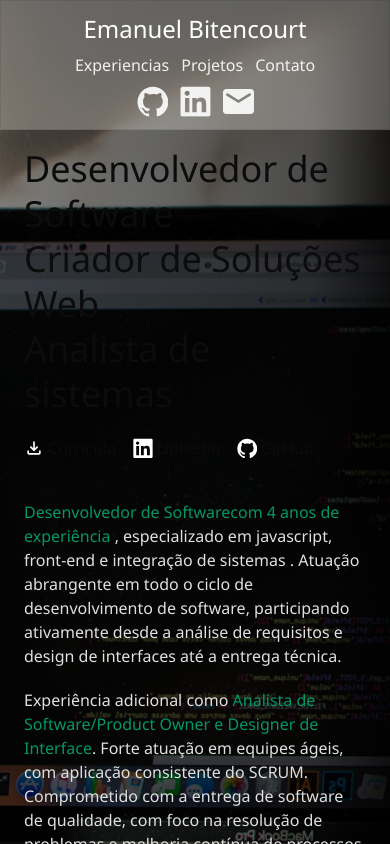
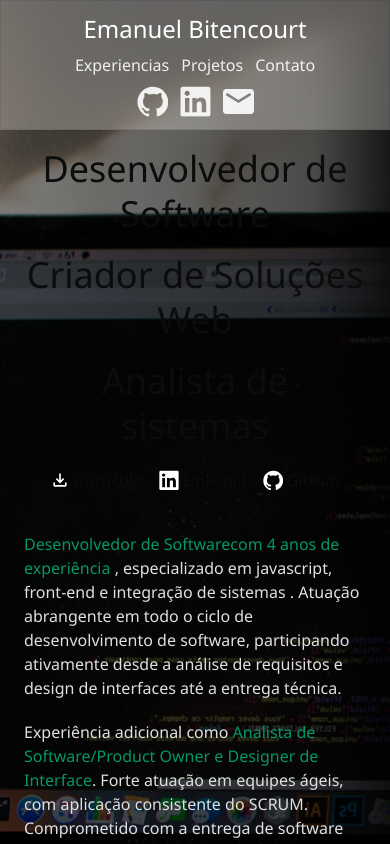
Before and after one commit to EmanuelBitenc/Portfolio-FrontEnd, a React (Vite) app: page / in a window 390 px wide. Shown: the top 844 px of the page. Built offline with nearby package versions, Linux system fonts and the light colour scheme.

Commit message:
ajustes responsividade

```diff
--- a/src/components/Header-Panel/index.tsx
+++ b/src/components/Header-Panel/index.tsx
@@ -16,17 +16,18 @@ const HeaderPanel = () => {
   }, []);
 
   return (
-    <section className="px-6 sm:px-8 md:px-12 lg:px-24 xl:px-36 grid grid-cols-1 xl:grid-cols-2 gap-6 lg:gap-10 h-auto md:h-[695px] items-center">
+    <section className="px-6 sm:px-8 md:px-12 lg:px-24 xl:px-36 grid grid-cols-1 xl:grid-cols-2 gap-6 lg:gap-10 h-auto md:h-[695px] ">
       <section
         className={`my-4 HeaderPanel${
           isVisible ? " HeaderPanel--visible" : ""
-        } justify-self-center xl:justify-self-end`}
+        } justify-self-center xl:justify-self-end self-center`}
       >
-        <div className="text-start font-light text-4xl md:text-5xl lg:text-5xl xl:text-5xl   2xl:text-6xl leading-tight md:leading-[70px] ">
-          <h1>Desenvolvedor de Software</h1> <h1> Criador de Soluções Web</h1>
-          <h1>Analista de sistemas</h1>
+        <div className=" font-light text-4xl md:text-5xl lg:text-5xl xl:text-5xl   2xl:text-6xl leading-tight md:leading-[70px]  text-center sm:text-start">
+          <h1 className="mb-4 sm:mb-0">Desenvolvedor de Software</h1>{" "}
+          <h1 className="mb-4 sm:mb-0"> Criador de Soluções Web</h1>
+          <h1 className="mb-4 sm:mb-0">Analista de sistemas</h1>
         </div>
-        <div className="flex flex-wrap gap-4 sm:gap-6 md:gap-8 lg:gap-10 items-center mt-5">
+        <div className="flex flex-wrap gap-4 sm:gap-6 md:gap-8 lg:gap-10 mt-5 justify-center sm:justify-start">
           <ItemsButton name="Curriculo" href={curriculo} img={download} />
           <ItemsButton name="Linkedin" href={LinkedinPerfil} img={linkedin} />
           <ItemsButton name="GitHub" href={GithubPerfil} img={github} />
```
